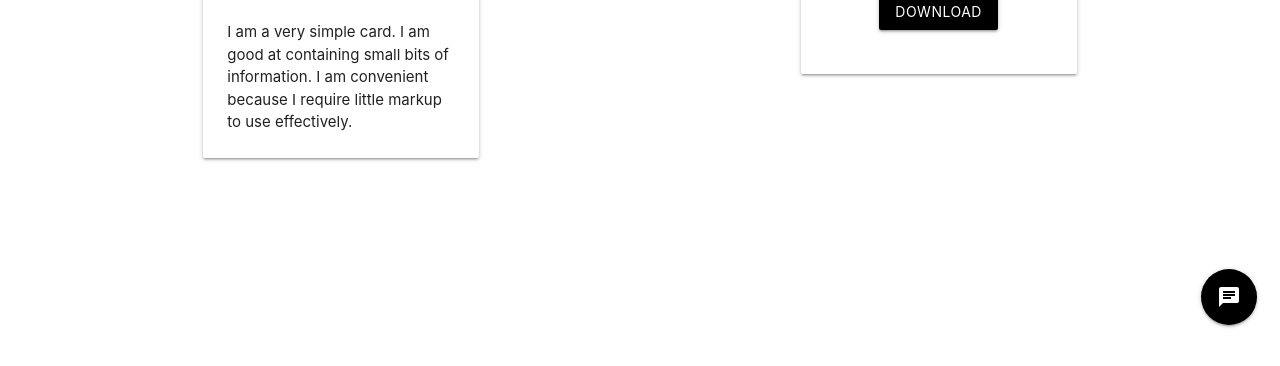
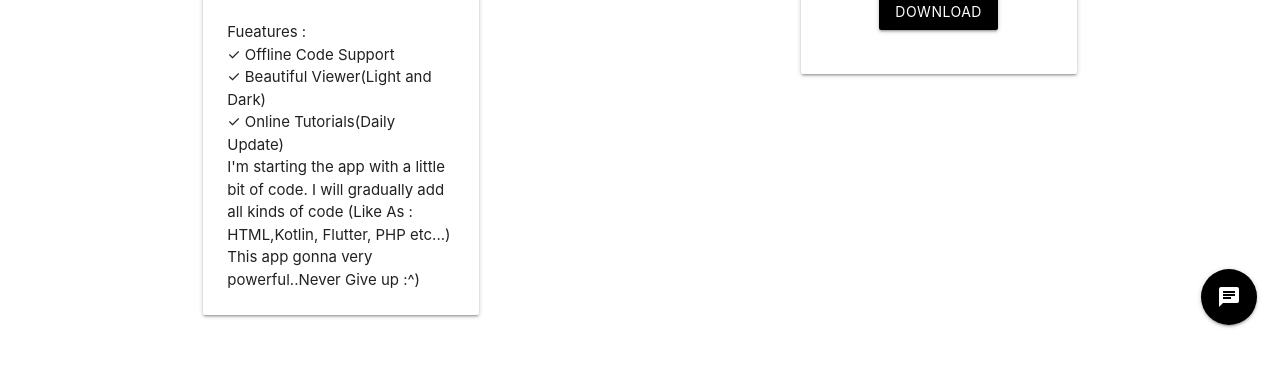
Before and after one commit to Manage-Xdroid-Inc/mobile, a plain HTML site: page main/index.html in a window 1280 px wide. Shown: the part 452-818 px from the top of the page. Drawn offline with nearby package versions, Linux system fonts and the light colour scheme.

Commit message:
Update index.html

```diff
--- a/main/index.html
+++ b/main/index.html
@@ -70,7 +70,7 @@
           <span class="card-title">Codify</span>
         </div>
         <div class="card-content">
-          <p>I am a very simple card. I am good at containing small bits of information. I am convenient because I require little markup to use effectively.</p>
+          <p>Fueatures :<br>✓ Offline Code Support<br>✓ Beautiful Viewer(Light and Dark)<br>✓ Online Tutorials(Daily Update)<br>I'm starting the app with a little bit of code. I will gradually add all kinds of code (Like As : HTML,Kotlin, Flutter, PHP etc...)<br>This app gonna very powerful..Never Give up :^)</p>
         </div>
       </div>
     </div>
```
